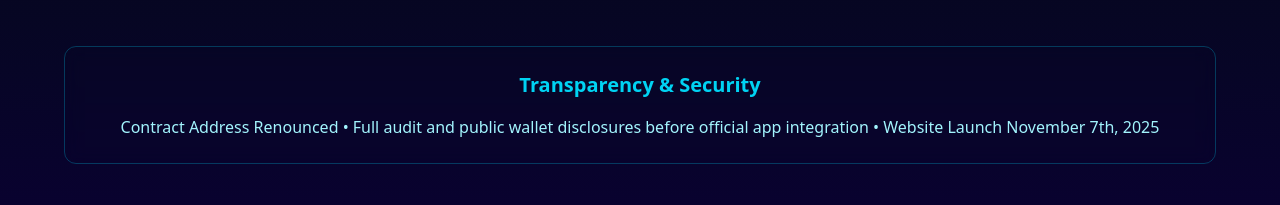
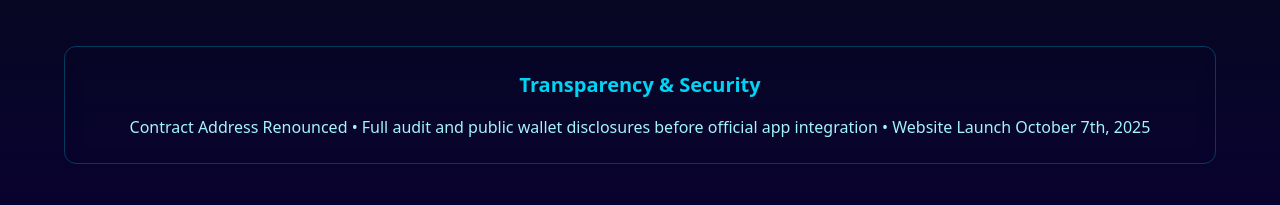
Before and after one commit to ReaperX771/Rest, a React (Vite) app: page / in a window 1280 px wide. Shown: the part 2935-3140 px from the top of the page. Built offline with nearby package versions, Linux system fonts and the light colour scheme.

Commit message:
last commit

```diff
--- a/src/Components/Tok.jsx
+++ b/src/Components/Tok.jsx
@@ -111,7 +111,7 @@ export default function Tokenomics() {
             <h3 className="text-xl font-bold text-cyan-400 mb-4">Transparency & Security</h3>
             <p className="text-cyan-200">
               Contract Address Renounced • Full audit and public wallet disclosures before official app integration •
-              Website Launch November 7th, 2025
+              Website Launch October 7th, 2025
             </p>
           </div>
         </div>
```
